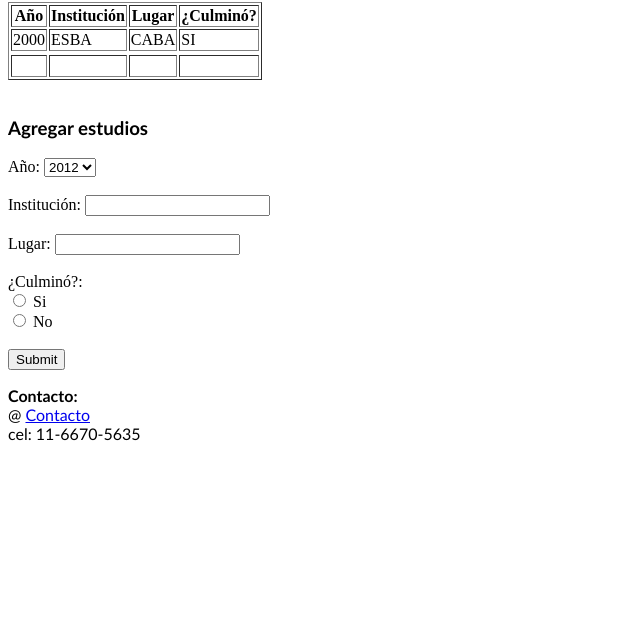
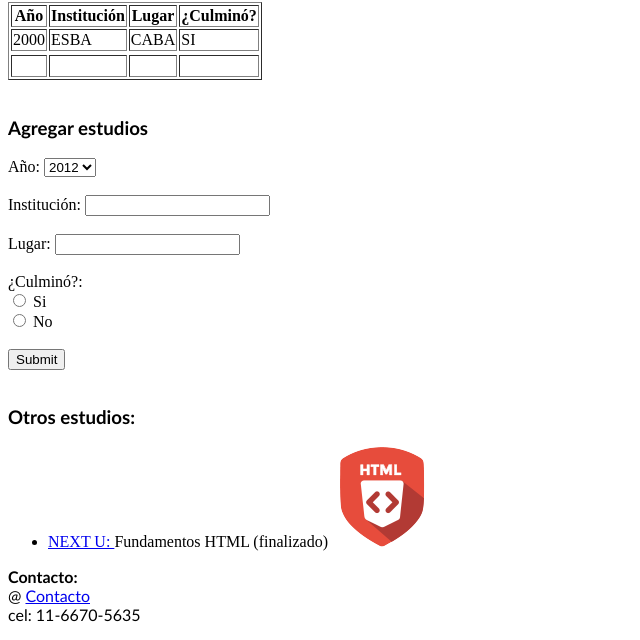
Before and after one commit to Alito3344/HojadeVidaAF, a plain HTML site: page educacion.html in a window 1280 px wide. Shown: the part 410-1050 px from the top of the page, without its empty margins (0-640 px from the left). Before the commit the page ends 869 px from the top, so only its background shows below. Drawn offline with Linux system fonts and the light colour scheme.

Commit message:
Primer commit de Hoja de Vida con CSS

```diff
--- a/educacion.html
+++ b/educacion.html
@@ -6,6 +6,7 @@
         <meta name="autor" content="AF">
         <meta name="keywords" content="html,css,xml, javascript">
         <meta name="description" content="Educacion online">
+        <link rel="stylesheet" href="CSS/estilos.css">
         <title> Educación </title>
         <style>
             p, pre {font-family: "calibri", Times, serif;}
@@ -68,8 +69,13 @@
                     <label> ¿Culminó?: </label> <br/>
                         <input type="radio" name="gender" value="Si"> Si <br>
                         <input type="radio" name="gender" value="No"> No <br> <br/>
-                        <input type="submit" name="envio"> <br>
+                        <input type="submit" name="envio"> <br> <br>
              </form>
+             <h3> Otros estudios: </h3>
+             <ul>
+                <li> <a href="https://www.nextu.com/"> NEXT U: </a> Fundamentos HTML (finalizado)
+                <img id="logohtml" src="Imagenes/Html.png"> </li>
+             </ul>
         </section>
         <footer>
             <p> <strong> Contacto: </strong> <br/>
```
Also changed, not shown: Imagenes/Html.png (added).
